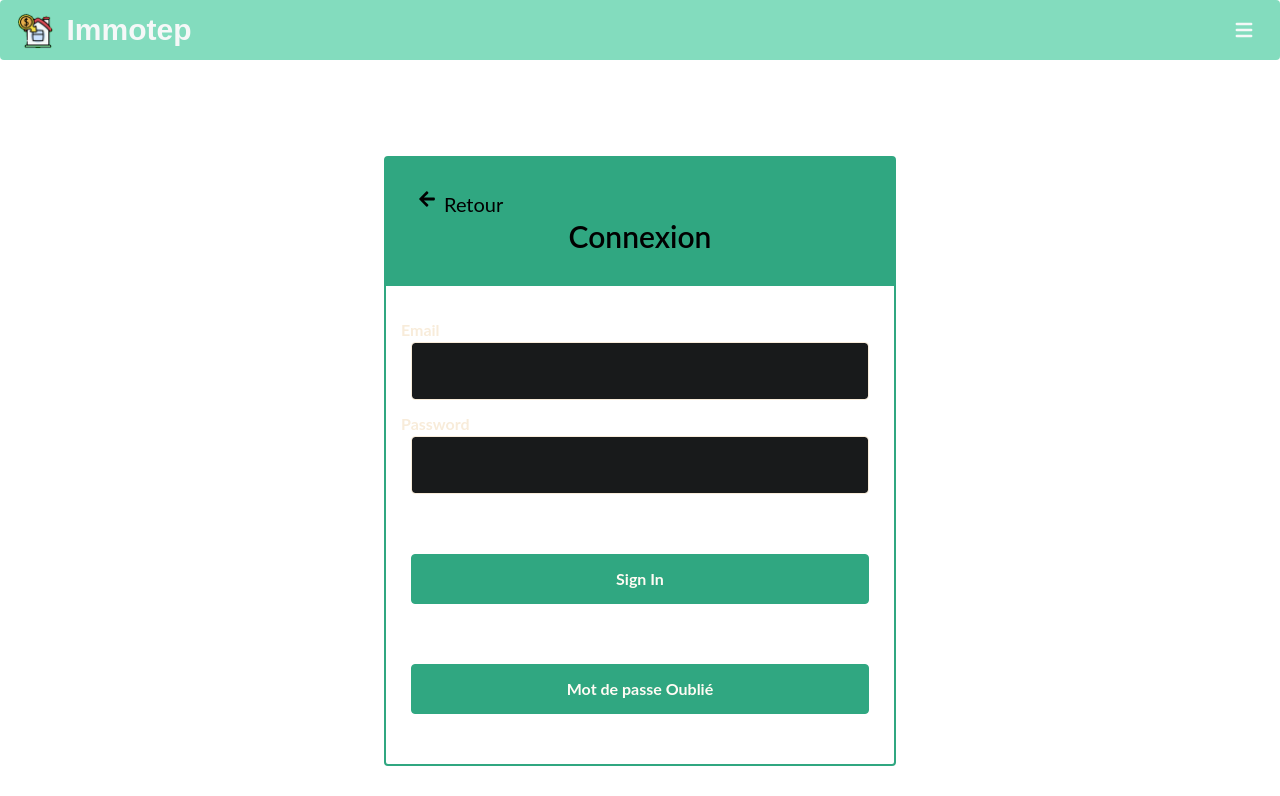
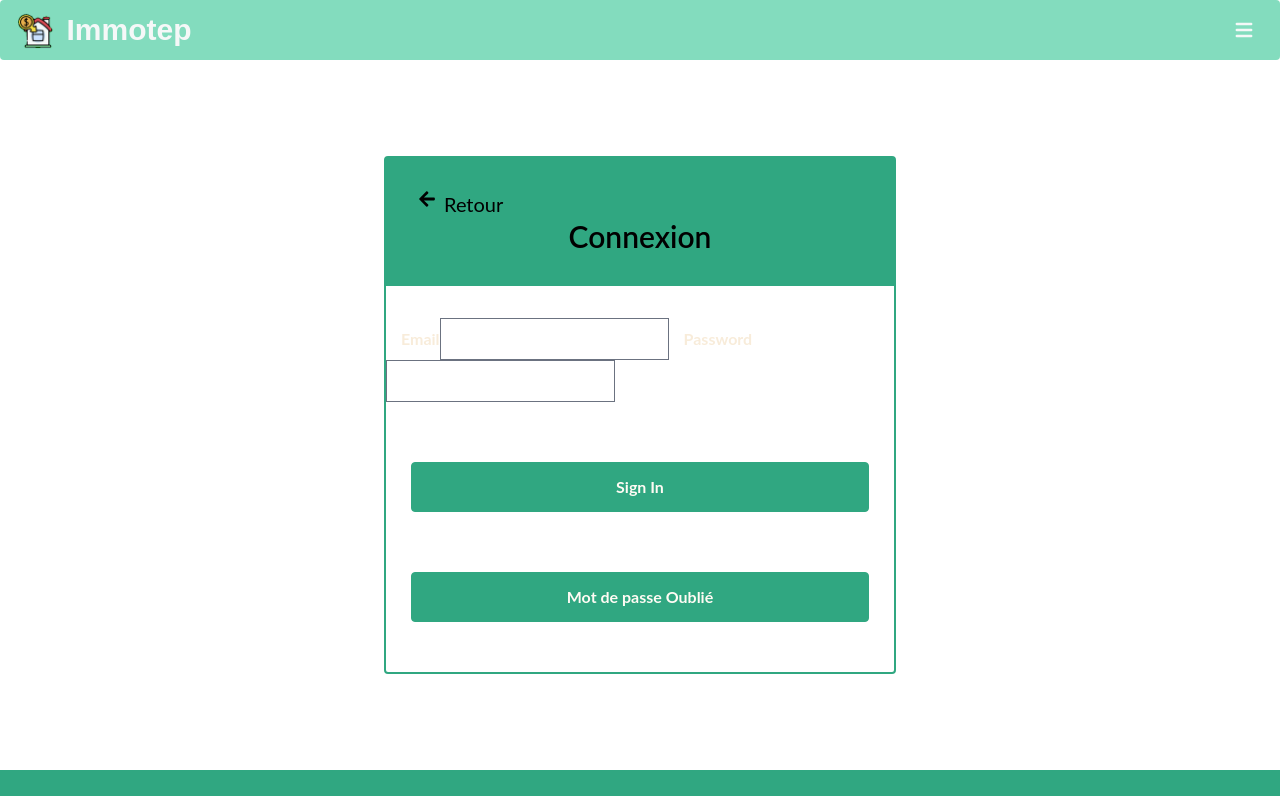
Before and after one commit to ophelie-gaudin/Immotep_front_react, a React (Create React App) app: page /login in a window 1280 px wide. Shown: the top 796 px of the page. Built offline with nearby package versions, Linux system fonts and the light colour scheme.

Commit message:
add good link for fix password update for missing password

```diff
--- a/src/App.js
+++ b/src/App.js
@@ -34,7 +34,7 @@ function App() {
             <Routes>
               <Route path="/" element={<Home />} />
               <Route path="/forgotpassword" element={<MailPassword />} />
-              <Route path="/newpassword" element={<NewPassword />} />
+              <Route path="/users/password/edit" element={<NewPassword />} />
               <Route path="/register" element={<Register />} />
               <Route path="/login" element={<Login />} />
               <Route path="/dashboard" element={<DashboardPage />} />
--- a/src/Components/Main/Input/index.jsx
+++ b/src/Components/Main/Input/index.jsx
@@ -1,7 +1,8 @@
 import React from "react";
 import "./Input.css";
 
-const Input = ({ label = "", type, name }) => {
+const Input = ({ label, type, name, setValue }) => {
+
   return (
     <div>
       <label>
--- a/src/Pages/Login/index.jsx
+++ b/src/Pages/Login/index.jsx
@@ -3,7 +3,6 @@ import Cookies from "js-cookie";
 import { Link } from "react-router-dom";
 import { userLogin } from "../../ReduxFolder/stateUser/userAction";
 import { useDispatch } from "react-redux";
-import Input from "../../Components/Main/Input";
 import FormsCard from "../../Components/FormsCard";
 
 const Login = () => {
@@ -27,6 +26,7 @@ const Login = () => {
       }),
     })
       .then((res) => {
+        debugger
         if (res.ok) {
           Cookies.set("token", res.headers.get("Authorization"));
           changeConnectedStatus(userLogin());
@@ -47,18 +47,22 @@ const Login = () => {
         <>
           {" "}
           <form onSubmit={handleSubmit}>
-            <Input
-              label="Email"
+            <label>
+              Email
+              <input
                 type="text"
                 name="email"
                 onChange={(e) => setEmail(e.target.value)}
               />
-            <Input
-              label="Password"
+            </label>
+            <label>
+              Password
+              <input
                 type="password"
                 name="password"
                 onChange={(e) => setPassword(e.target.value)}
               />
+            </label>
             <button className="orange-button forms-buttons" type="submit">
               Sign In
             </button>
--- a/src/Pages/NewPassword/index.jsx
+++ b/src/Pages/NewPassword/index.jsx
@@ -35,7 +35,7 @@ export default function MailPassword() {
       <form onSubmit={handleSubmit}>
         <label>
           Mot de passe
-          <input type="Email" onChange={(e) => setPassword(e.target.value)}></input>
+          <input type="password" onChange={(e) => setPassword(e.target.value)}></input>
         </label>
         <button>Envoyer</button>
       </form>
```
Lines whose indentation alone changed are shown as unchanged.
